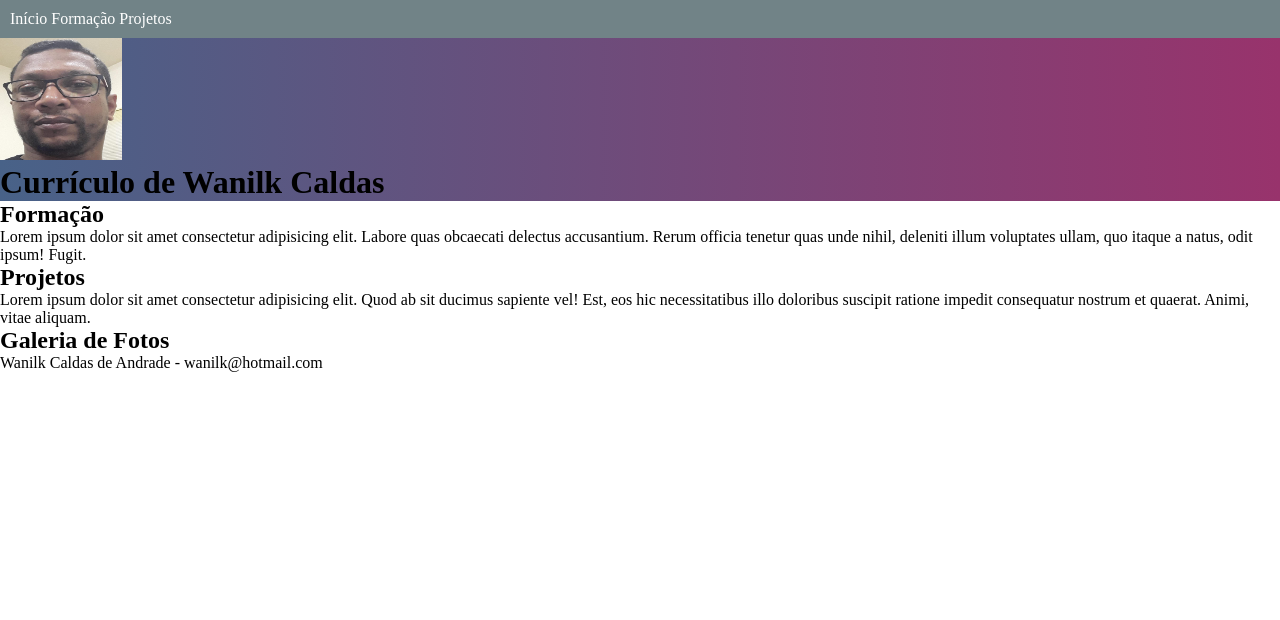
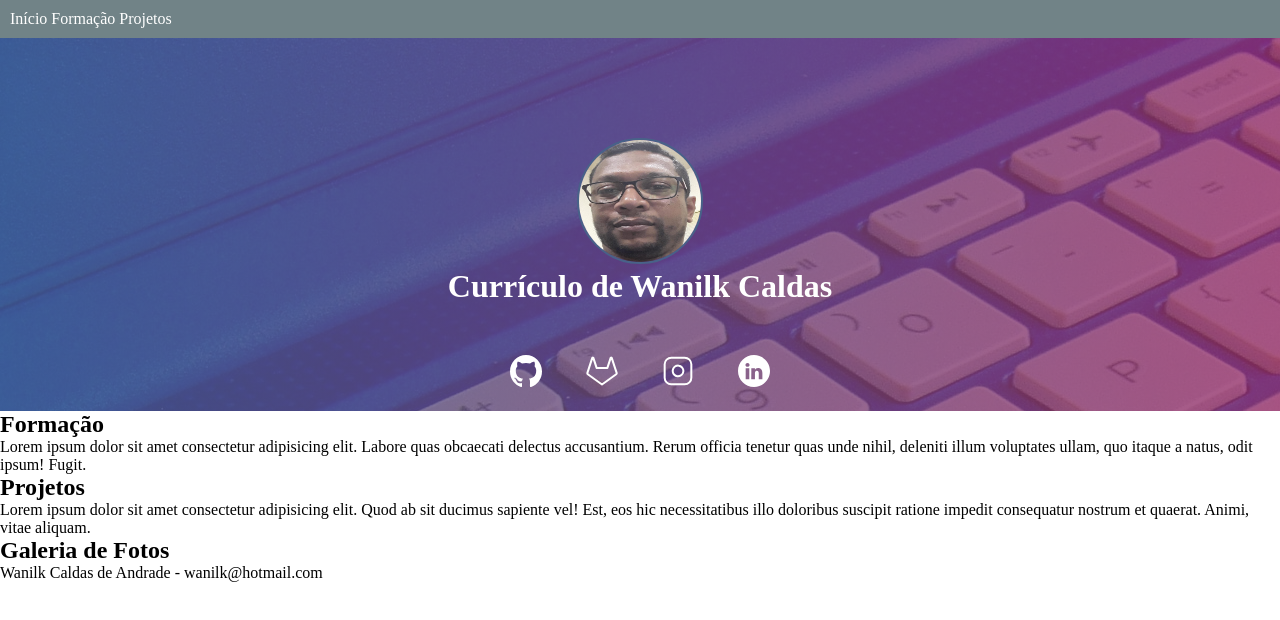
Before and after one commit to wanilk/curriculo, a plain HTML site: page index.html in a window 1280 px wide. Drawn offline with Linux system fonts and the light colour scheme.

Commit message:
alteração no cabeçalho

```diff
--- a/estilo.css
+++ b/estilo.css
@@ -19,5 +19,22 @@
 
 .cabecalho{
     background-color: #98336c;
-    background: linear-gradient(90deg, #486288 0%, #98336C 100%);
+    background: linear-gradient(90deg, rgba(72, 98, 136, 0.808) 0%, rgba(152, 51, 108, 0.815) 100%), url(fundo.jpg);
+    text-align: center;
 }
+
+.titulo{
+    color: #FFFFFF;
+    padding-bottom: 30px;
+}
+
+.foto{
+    text-align: center;
+    margin-top: 100px;
+    border: 2px solid #486288;
+    border-radius: 50%;
+}
+
+.redes > a > img{
+    padding: 20px;
+}
--- a/index.html
+++ b/index.html
@@ -20,8 +20,23 @@
             </nav>
 
             <div class="cabecalho">
-                <img src="wanilk.jpeg" alt="foto de Wanilk Caldas" height="122" width="122">
+                <img src="wanilk.jpeg" alt="foto de Wanilk Caldas" height="122" width="122" class="foto">
                 <h1 class="titulo">Currículo de Wanilk Caldas</h1>
+
+                <div class="redes">
+                    <a href="https://github.com/wanilk" target="_blank">
+                        <img src="github.svg" alt="ícone do github"></a>
+
+                    <a href="https://gitlab.com/wanilk" target="_blank">
+                        <img src="gitlab.svg" alt="ícone do gitlab"></a>
+
+                    <a href="https://instagram.com/wanilk" target="_blank">
+                        <img src="instagram.svg" alt="ícone do instagram"></a>
+
+                    <a href="https://linkedin.com/wanilk" target="_blank">
+                        <img src="linkedin.svg" alt="ícone do linkedin"></a>
+
+                </div>
             </div>
 
         </header>
```
Also changed, not shown: fundo.jpg (added), github.svg (added), gitlab.svg (added), instagram.svg (added), linkedin.svg (added).
